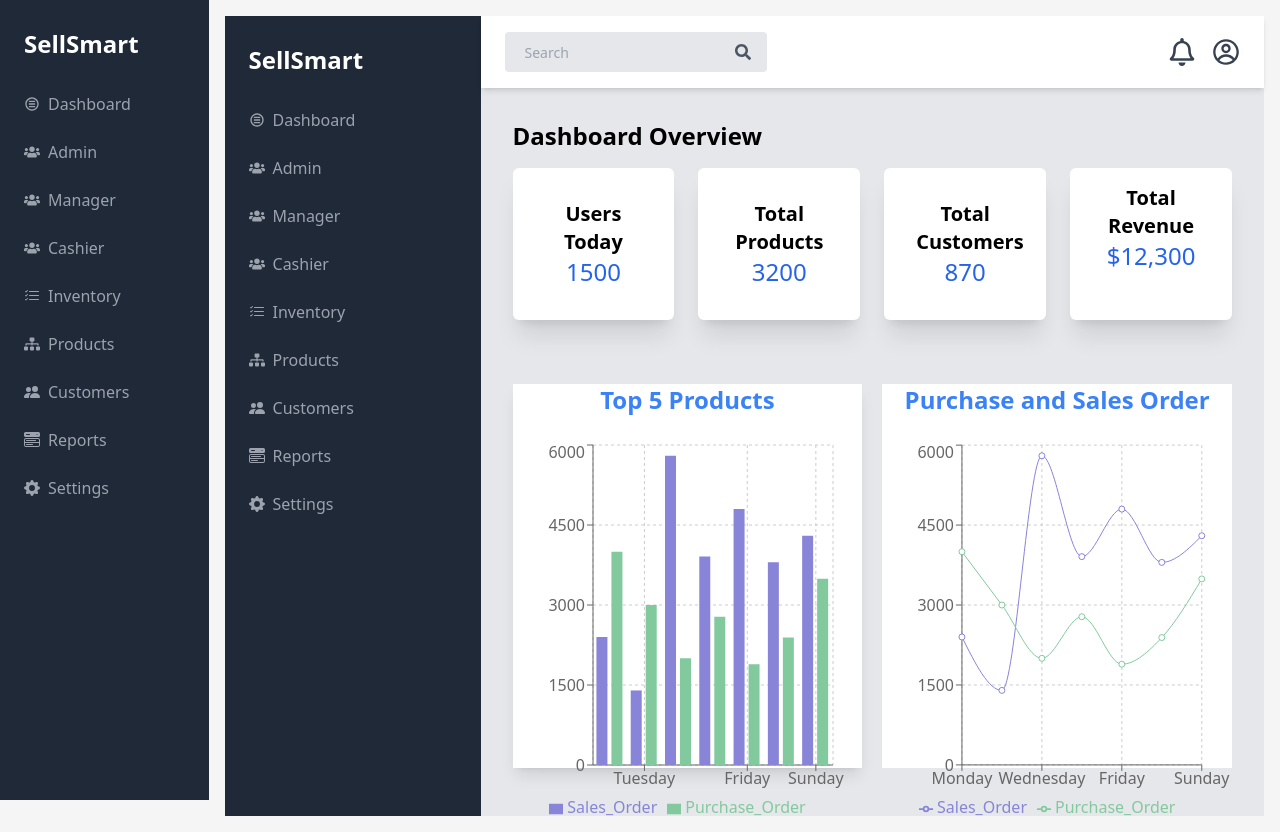
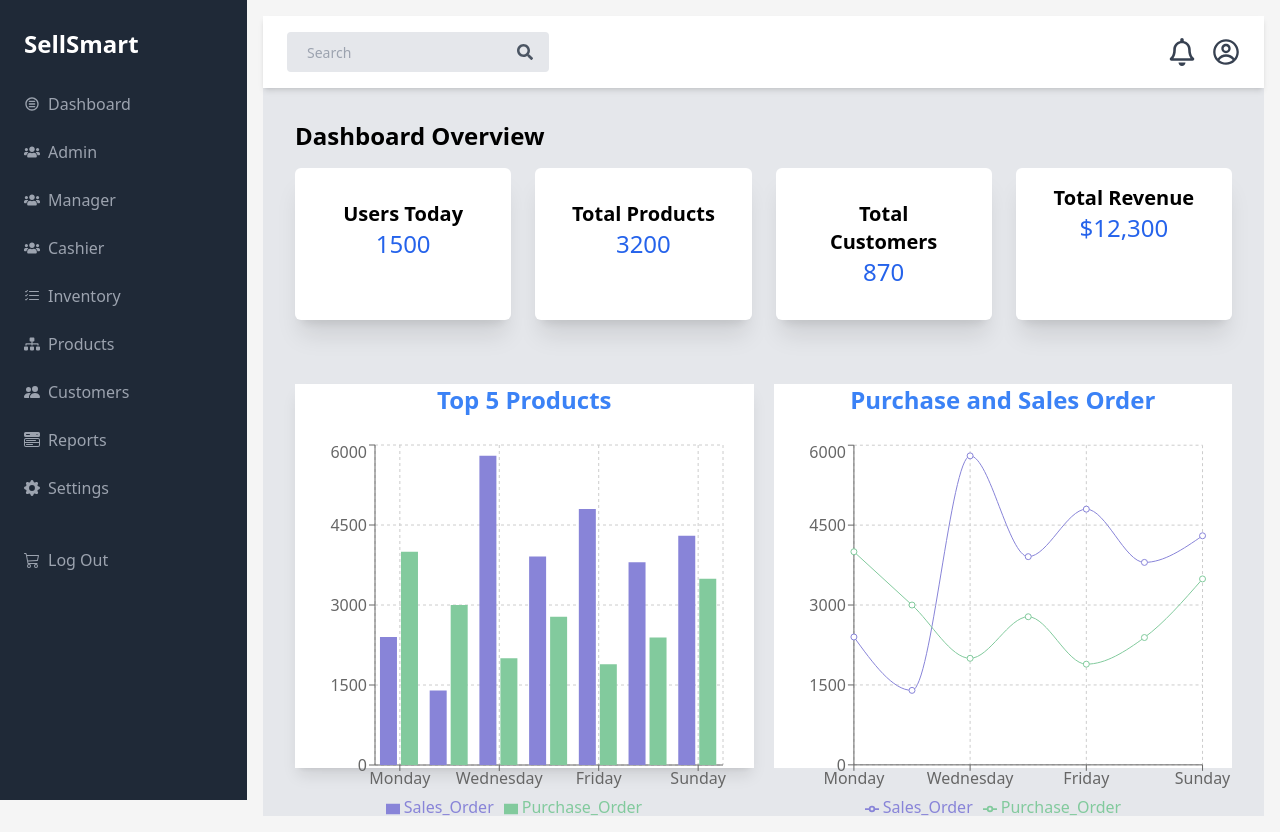
Before and after one commit to Ishahtech/SellSmart, a React (Vite) app: page /admin in a window 1280 px wide. Built offline with nearby package versions, Linux system fonts and the light colour scheme.

Commit message:
fix: Attach sidebar navs to content

```diff
--- a/src/App.jsx
+++ b/src/App.jsx
@@ -8,6 +8,8 @@ import Wholelanding from "./components/LandingPage/Wholelanding.jsx";
 import Manager from "./components/ManagerDashboard/Manager.jsx";
 import Admin from "./components/AdminDashboard/Admin.jsx";
 import Layout from "./components/Layout.jsx";
+import InventoryContent from "./components/ManagerDashboard/InventoryContent.jsx";
+
 
 const App = () => {
   return (
@@ -26,9 +28,15 @@ const App = () => {
           <Route path="/manager" element={<Layout />}>
             <Route index element={<Manager />} />
           </Route>
+
           <Route path="/admin" element={<Layout />}>
             <Route index element={<Admin />} />
           </Route>
+
+          <Route path="/inventory" element={<Layout />}>
+            <Route index element={<InventoryContent />} />
+          </Route>
+
         </Routes>
       </Router>
     </>
--- a/src/components/AdminDashboard/AdminLayout.jsx
+++ b/src/components/AdminDashboard/AdminLayout.jsx
@@ -1,6 +1,5 @@
 import React, { useState } from "react";
 import Navbar from "./Navbar";
-import Sidebar from "./sidebar";
 import Content from "./Content";
 import Inventory from "./Inventory";
 import Users from "./Users";
@@ -37,7 +36,7 @@ function AdminLayout() {
   return (
     <div className="flex h-screen">
       {/* Sidebar */}
-      <Sidebar className="w-64 h-full bg-gray-800 text-white" setActivePage={setActivePage} />
+
 
       {/* Main Content Area */}
       <div className="flex flex-col flex-1 bg-gray-200">
--- a/src/components/AdminDashboard/sidebar.jsx
+++ b/src/components/AdminDashboard/sidebar.jsx
@@ -14,7 +14,7 @@ const Sidebar = () => {
         <ul className="space-y-2">
           <li className="flex items-center px-4 py-2 text-gray-400 hover:bg-gray-700 hover:text-white rounded-md">
             <CgMenuRound />
-            <Link to="/manager" className="ml-2">
+            <Link to="/admin" className="ml-2">
               Dashboard
             </Link>
           </li>
@@ -27,7 +27,7 @@ const Sidebar = () => {
 
           <li className="flex items-center px-4 py-2 text-gray-400 hover:bg-gray-700 hover:text-white rounded-md">
             <FaUsers />
-            <Link to="/admin" className="ml-2">
+            <Link to="/manager" className="ml-2">
               Manager
             </Link>
           </li>
@@ -74,6 +74,14 @@ const Sidebar = () => {
             </Link>
           </li>
 
+          <li className="flex items-center px-4 py-8 text-bold text-gray-400 hover:bg-gray-700 hover:text-white rounded-md">
+            <BsCart3  />
+            <Link to="/login" className="ml-2">
+            Log Out
+            </Link>
+          </li>
+
+
 
 
           {/* Add more links as necessary */}
--- a/src/components/ManagerDashboard/Manager.jsx
+++ b/src/components/ManagerDashboard/Manager.jsx
@@ -1,5 +1,5 @@
 import React, { useState } from "react";
-import Sidebar from "./Sidebar";
+
 import ManagerHeader from "./ManagerHeader";
 import DashboardContent from "./DashboardContent";
 
@@ -12,7 +12,7 @@ const Manager = () => {
 
   return (
     <div className="min-h-screen flex">
-      <Sidebar isOpen={isSidebarOpen} toggleSidebar={toggleSidebar} />
+
       <div className="flex-1 flex flex-col">
         <ManagerHeader toggleSidebar={toggleSidebar} />
         <DashboardContent />
--- a/src/components/ManagerDashboard/ManagerHeader.jsx
+++ b/src/components/ManagerDashboard/ManagerHeader.jsx
@@ -1,6 +1,10 @@
 import React from "react";
+import { useNavigate } from "react-router-dom";
+
 
 const ManagerHeader = ({ toggleSidebar }) => {
+
+  const navigate = useNavigate();
   return (
     <>
       <div className="bg-white p-4 shadow-md flex justify-between items-center">
@@ -24,7 +28,7 @@ const ManagerHeader = ({ toggleSidebar }) => {
           Manager's Dashboard
         </h1>
         <div>
-          <button className="px-4 py-2 border-2 border-blue-800  text-blue-800 font-medium rounded-lg hover:bg-blue-800 hover:text-white">
+          <button onClick={() => navigate('/login')} className="px-4 py-2 border-2 border-blue-800  text-blue-800 font-medium rounded-lg hover:bg-blue-800 hover:text-white">
             Log Out
           </button>
         </div>
```
